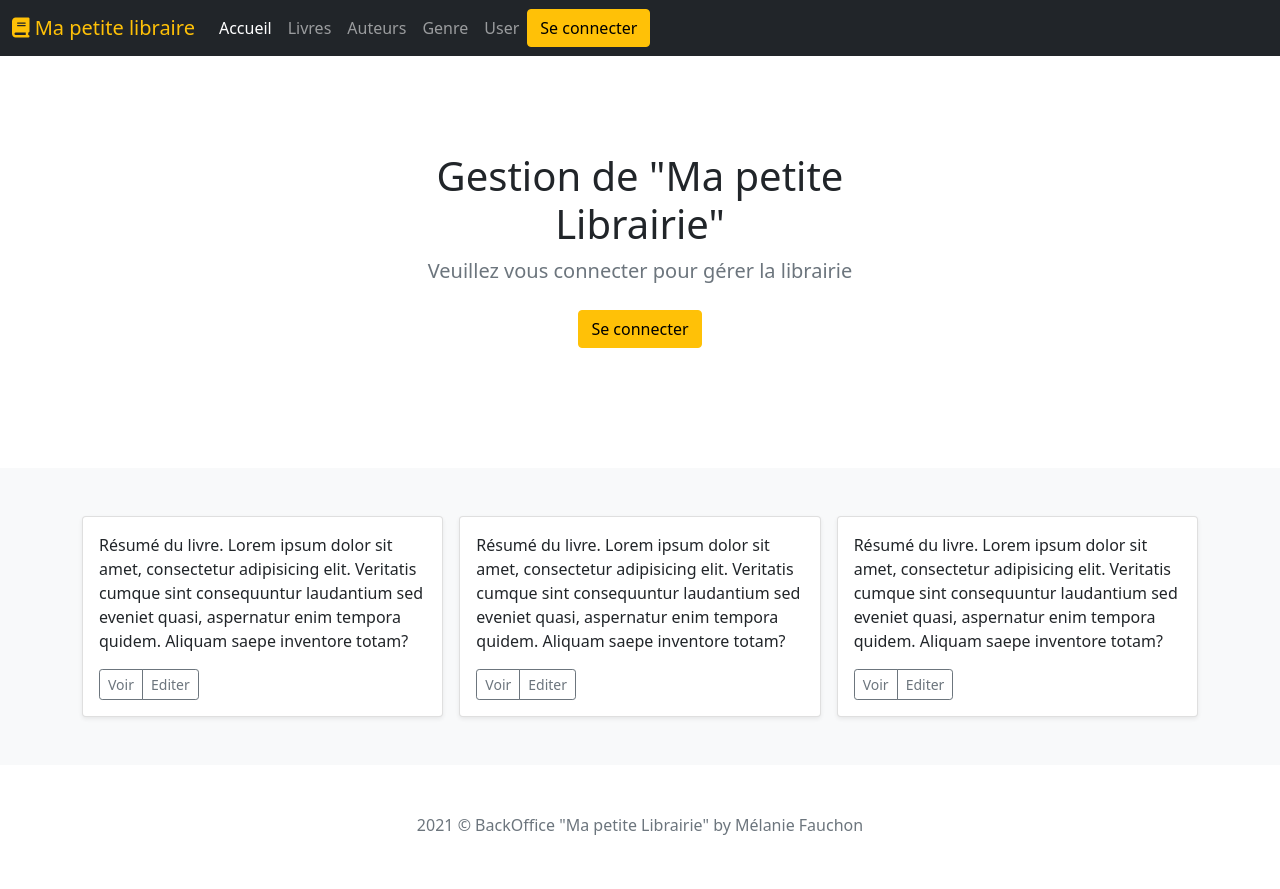
After one commit to melaniefauchon/backoffice, a Symfony app: template templates/home/homepage.html.twig in a window 1280 px wide. The commit adds this page. Run offline with Twig, Linux system fonts and the light colour scheme; the template is opened without the code that fills it, so the values that code supplies are empty; some libraries are stand-ins or nearby versions.

Commit message:
Création database + controller homepage + installation fixtures

```diff
--- a/composer.json
+++ b/composer.json
@@ -10,6 +10,7 @@
         "composer/package-versions-deprecated": "1.11.99.4",
         "doctrine/annotations": "^1.0",
         "doctrine/doctrine-bundle": "^2.4",
+        "doctrine/doctrine-fixtures-bundle": "^3.4",
         "doctrine/doctrine-migrations-bundle": "^3.1",
         "doctrine/orm": "^2.10",
         "phpdocumentor/reflection-docblock": "^5.2",
--- a/config/bundles.php
+++ b/config/bundles.php
@@ -12,4 +12,5 @@ return [
     Doctrine\Bundle\MigrationsBundle\DoctrineMigrationsBundle::class => ['all' => true],
     Symfony\Bundle\SecurityBundle\SecurityBundle::class => ['all' => true],
     Twig\Extra\TwigExtraBundle\TwigExtraBundle::class => ['all' => true],
+    Doctrine\Bundle\FixturesBundle\DoctrineFixturesBundle::class => ['dev' => true, 'test' => true],
 ];
--- a/templates/base.html.twig
+++ b/templates/base.html.twig
@@ -1,19 +1,75 @@
 <!DOCTYPE html>
 <html>
-    <head>
-        <meta charset="UTF-8">
-        <title>{% block title %}Welcome!{% endblock %}</title>
-        {# Run `composer require symfony/webpack-encore-bundle`
-           and uncomment the following Encore helpers to start using Symfony UX #}
-        {% block stylesheets %}
-            {#{{ encore_entry_link_tags('app') }}#}
-        {% endblock %}
+	<head>
+		<!-- Required meta tags -->
+		<meta charset="utf-8">
+		<meta
+		name="viewport" content="width=device-width, initial-scale=1">
 
-        {% block javascripts %}
-            {#{{ encore_entry_script_tags('app') }}#}
-        {% endblock %}
-    </head>
-    <body>
-        {% block body %}{% endblock %}
-    </body>
+		<!-- Bootstrap CSS -->
+		<link
+		href="https://cdn.jsdelivr.net/npm/bootstrap@5.1.2/dist/css/bootstrap.min.css" rel="stylesheet" integrity="sha384-uWxY/CJNBR+1zjPWmfnSnVxwRheevXITnMqoEIeG1LJrdI0GlVs/9cVSyPYXdcSF" crossorigin="anonymous">
+
+		<!-- Font Awesome -->
+		<script src="https://kit.fontawesome.com/21a81021ae.js" crossorigin="anonymous"></script>
+
+		<!-- CSS -->
+		<link rel="stylesheet" href="css/style.css">
+
+
+		<title>
+			{% block title %}BackOffice "Ma petite Librairie"{% endblock %}
+		</title>
+
+	</head>
+	<body>
+    <header>
+        <nav class="navbar navbar-expand-lg navbar-dark bg-dark">
+            <div class="container-fluid">
+                <a class="navbar-brand text-warning" href="#"><i class="fas fa-book"></i> Ma petite libraire</a>
+                <button class="navbar-toggler" type="button" data-bs-toggle="collapse" data-bs-target="#navbarNav"
+                    aria-controls="navbarNav" aria-expanded="false" aria-label="Toggle navigation">
+                    <span class="navbar-toggler-icon"></span>
+                </button>
+                <div class="collapse navbar-collapse" id="navbarNav">
+                    <ul class="navbar-nav">
+                        <li class="nav-item">
+                            <a class="nav-link active" aria-current="page" href="#">Accueil</a>
+                        </li>
+                        <li class="nav-item">
+                            <a class="nav-link" href="#">Livres</a>
+                        </li>
+                        <li class="nav-item">
+                            <a class="nav-link" href="#">Auteurs</a>
+                        </li>
+                        <li class="nav-item">
+                            <a class="nav-link">Genre</a>
+                        </li>
+                        <li class="nav-item">
+                            <a class="nav-link">User</a>
+                        </li>
+                    </ul>
+                    <ul class="navbar-nav">
+                        <li class="nav-item">
+                            <a class="btn btn-warning" href="#">Se connecter</a>
+                        </li>
+                    </ul>
+
+                </div>
+            </div>
+        </nav>
+    </header>
+		{% block body %}{% endblock %}
+            <footer class="text-muted text-center py-5">
+        <div class="container">
+            <p class="mb-1">2021 &copy; BackOffice "Ma petite Librairie" by Mélanie Fauchon</p>
+        </div>
+    </footer>
+
+    <!-- Option 1: Bootstrap Bundle with Popper -->
+    <script src="https://cdn.jsdelivr.net/npm/bootstrap@5.1.2/dist/js/bootstrap.bundle.min.js"
+        integrity="sha384-kQtW33rZJAHjgefvhyyzcGF3C5TFyBQBA13V1RKPf4uH+bwyzQxZ6CmMZHmNBEfJ" crossorigin="anonymous">
+    </script>
+
+	</body>
 </html>
--- /dev/null
+++ b/templates/home/homepage.html.twig
@@ -0,0 +1,68 @@
+{% extends 'base.html.twig' %}
+
+{% block body %}
+    <main>
+        <section class="py-5 text-center container">
+            <div class="row py-lg-5">
+                <div class="col-lg-6 col-md-8 mx-auto">
+                    <h1 class="fw-light">Gestion de "Ma petite Librairie"</h1>
+                    <p class="lead text-muted">Veuillez vous connecter pour gérer la librairie</p>
+                    <p>
+                        <a href="#" class="btn btn-warning my-2">Se connecter</a>
+                    </p>
+                </div>
+            </div>
+        </section>
+        <div class="py-5 bg-light">
+            <div class="container">
+                <div class="row row-cols-1 row-cols-sm-2 row-cols-md-3 g-3">
+                    <div class="col">
+                        <div class="card shadow-sm">
+                            <img src="" alt="" class="bd-placeholder-img card-img-top">
+                            <div class="card-body">
+                                <p class="card-text">Résumé du livre. Lorem ipsum dolor sit amet, consectetur adipisicing elit. Veritatis cumque sint consequuntur laudantium sed eveniet quasi, aspernatur enim tempora quidem. Aliquam saepe inventore totam?</p>
+                                <div class="d-flex justify-content-between align-items-center">
+                                    <div class="btn-group">
+                                        <a href="#" class="btn btn-sm btn-outline-secondary">Voir</a>
+                                        <a href="#" class="btn btn-sm btn-outline-secondary">Editer</a>
+                                    </div>
+                                </div>
+                            </div>
+                        </div>
+                    </div>
+
+                    <div class="col">
+                        <div class="card shadow-sm">
+                            <img src="" alt="" class="bd-placeholder-img card-img-top">
+                            <div class="card-body">
+                                <p class="card-text">Résumé du livre. Lorem ipsum dolor sit amet, consectetur adipisicing elit. Veritatis cumque sint consequuntur laudantium sed eveniet quasi, aspernatur enim tempora quidem. Aliquam saepe inventore totam?</p>
+                                <div class="d-flex justify-content-between align-items-center">
+                                    <div class="btn-group">
+                                        <a href="#" class="btn btn-sm btn-outline-secondary">Voir</a>
+                                        <a href="#" class="btn btn-sm btn-outline-secondary">Editer</a>
+                                    </div>
+                                </div>
+                            </div>
+                        </div>
+                    </div>
+
+                    <div class="col">
+                        <div class="card shadow-sm">
+                            <img src="" alt="" class="bd-placeholder-img card-img-top">
+                            <div class="card-body">
+                                <p class="card-text">Résumé du livre. Lorem ipsum dolor sit amet, consectetur adipisicing elit. Veritatis cumque sint consequuntur laudantium sed eveniet quasi, aspernatur enim tempora quidem. Aliquam saepe inventore totam?</p>
+                                <div class="d-flex justify-content-between align-items-center">
+                                    <div class="btn-group">
+                                        <a href="#" class="btn btn-sm btn-outline-secondary">Voir</a>
+                                        <a href="#" class="btn btn-sm btn-outline-secondary">Editer</a>
+                                    </div>
+                                </div>
+                            </div>
+                        </div>
+                    </div>
+                </div>
+            </div>
+        </div>
+    </main>
+
+{% endblock %}
```
Also changed, not shown: migrations/Version20211006202925.php (added, +39 -0 lines), src/Controller/HomeController.php (added, +18 -0 lines), src/DataFixtures/AppFixtures.php (added, +17 -0 lines), src/Entity/Author.php (added, +100 -0 lines), src/Entity/Book.php (added, +128 -0 lines), src/Entity/Genre.php (added, +83 -0 lines), src/Repository/AuthorRepository.php (added, +50 -0 lines), src/Repository/BookRepository.php (added, +50 -0 lines), src/Repository/GenreRepository.php (added, +50 -0 lines), public/css/style.css (added), 2 other files.
